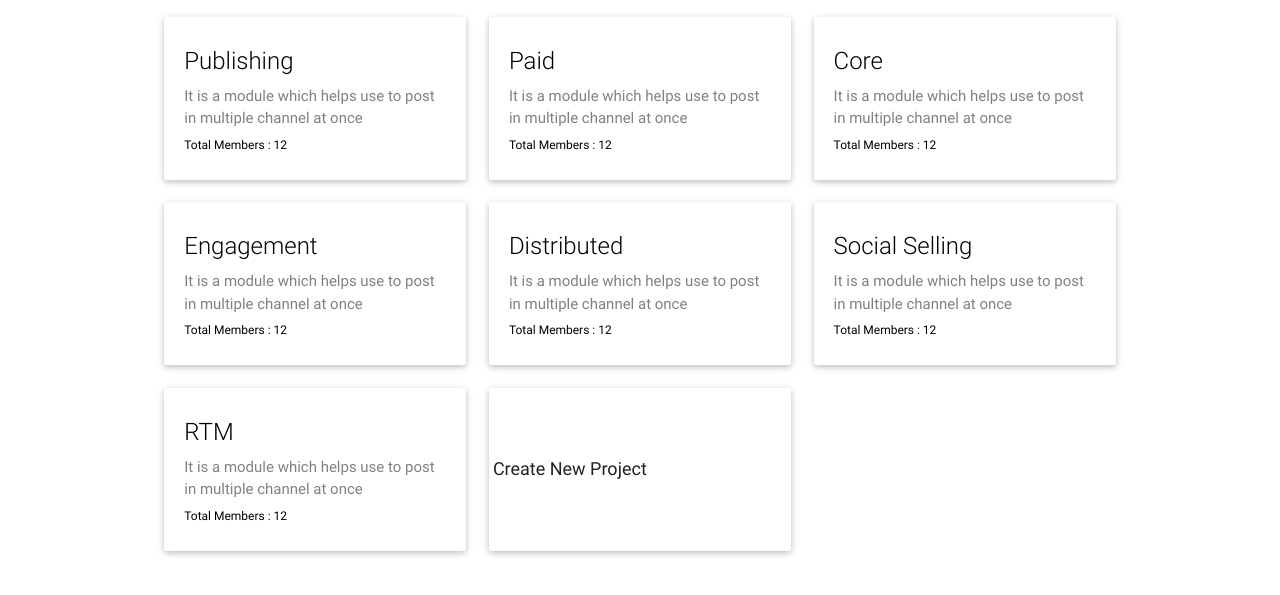
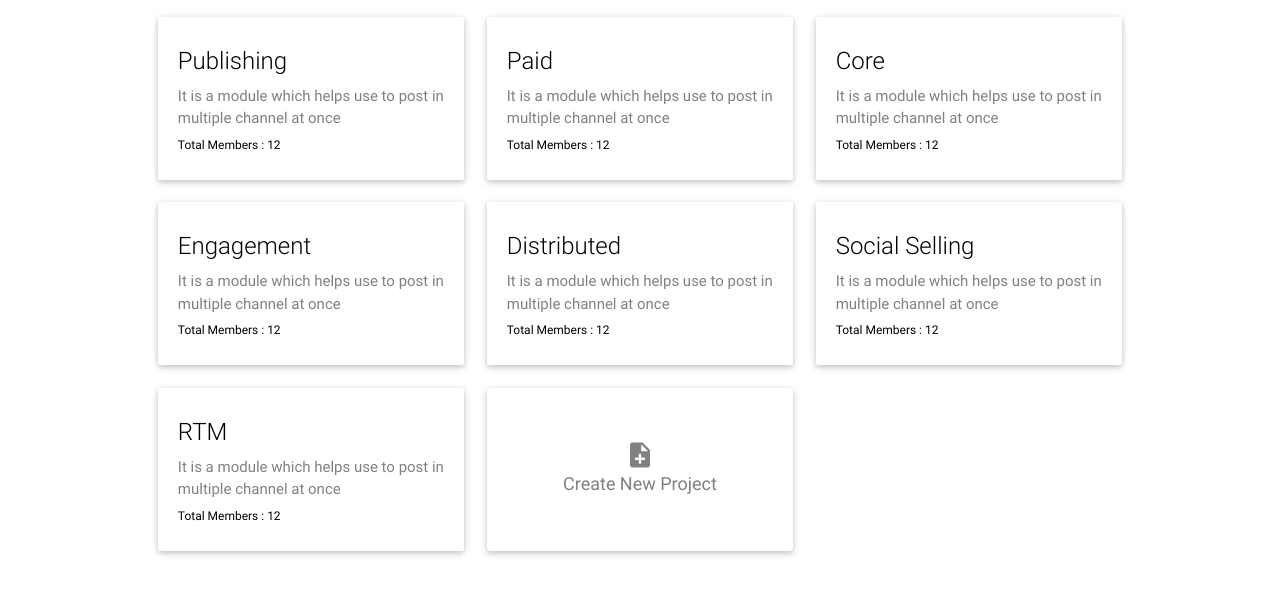
Before and after one commit to antariksh9/anony, a plain HTML site: page TaskManagement.html in a window 1280 px wide. Shown: the part 93-688 px from the top of the page. Drawn offline with nearby package versions, Linux system fonts and the light colour scheme.

Commit message:
first page creation complete and create project changed

```diff
--- a/css/styling.css
+++ b/css/styling.css
@@ -21,8 +21,10 @@ h6 {
     margin :2px;
     padding :2px;
 }
+#addOverlay:hover {
+}
 #box-container{
-    width :80%;
+    width :81%;
     margin:auto;
     padding:10px 25px;
     display:flex;
@@ -85,6 +87,14 @@ h6 {
     width:100%;
     height : 15%;
     box-sizing: border-box;
+}
+.flexBox{
+    display: flex;
+    justify-content: center;
+    align-items: center;
+    flex-direction: column;
+    margin: auto;
+    color : gray;
 }
 #form-head{
     display: flex;
--- a/js/management.js
+++ b/js/management.js
@@ -44,17 +44,23 @@ var management=(function(){
 		addChild.className="col s4 m4 l4";
 		addChild.id="addOverlay";
 		var addChild1=document.createElement("div");
-		addChild1.className="card white";
+		addChild1.className="card white hoverable";
+		// addChild1.style.margin="auto";
 		addChild1.style.height=document.getElementsByClassName("card white")[task.length-1].offsetHeight;
 		var addChild2=document.createElement("div");
-		addChild2.className="card-content gray-text";
-		addChild2.className="valign-wrapper center-align";
+		// addChild2.className="card-content gray-text";
+		// addChild2.className="valign-wrapper center-align";
+		addChild2.className="flexBox";
+		//addChild2.style.boxShadow="0 0 5px gray"
 		var text=document.createElement("h6");
-		text.className="center-align";
 		text.innerHTML="Create New Project";
+		var sign=document.createElement("i");
+		sign.className="small material-icons";
+		sign.innerHTML="note_add";
+		addChild2.appendChild(sign);
+		addChild2.appendChild(text);
+		addChild1.appendChild(addChild2);
 		addChild.appendChild(addChild1);
-		addChild1.appendChild(addChild2);
-		addChild2.appendChild(text);
 		parent.appendChild(addChild);
 
 	}
```
